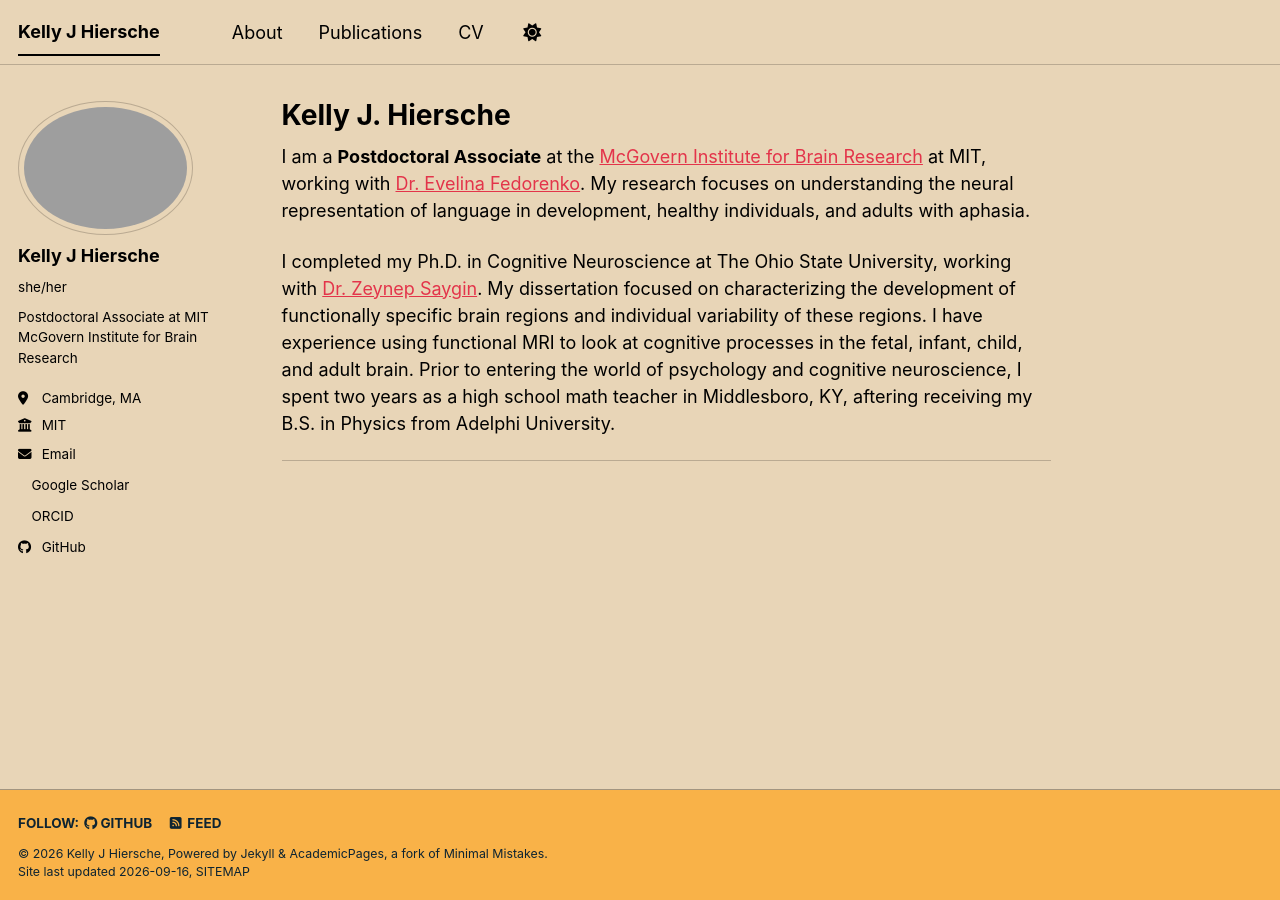
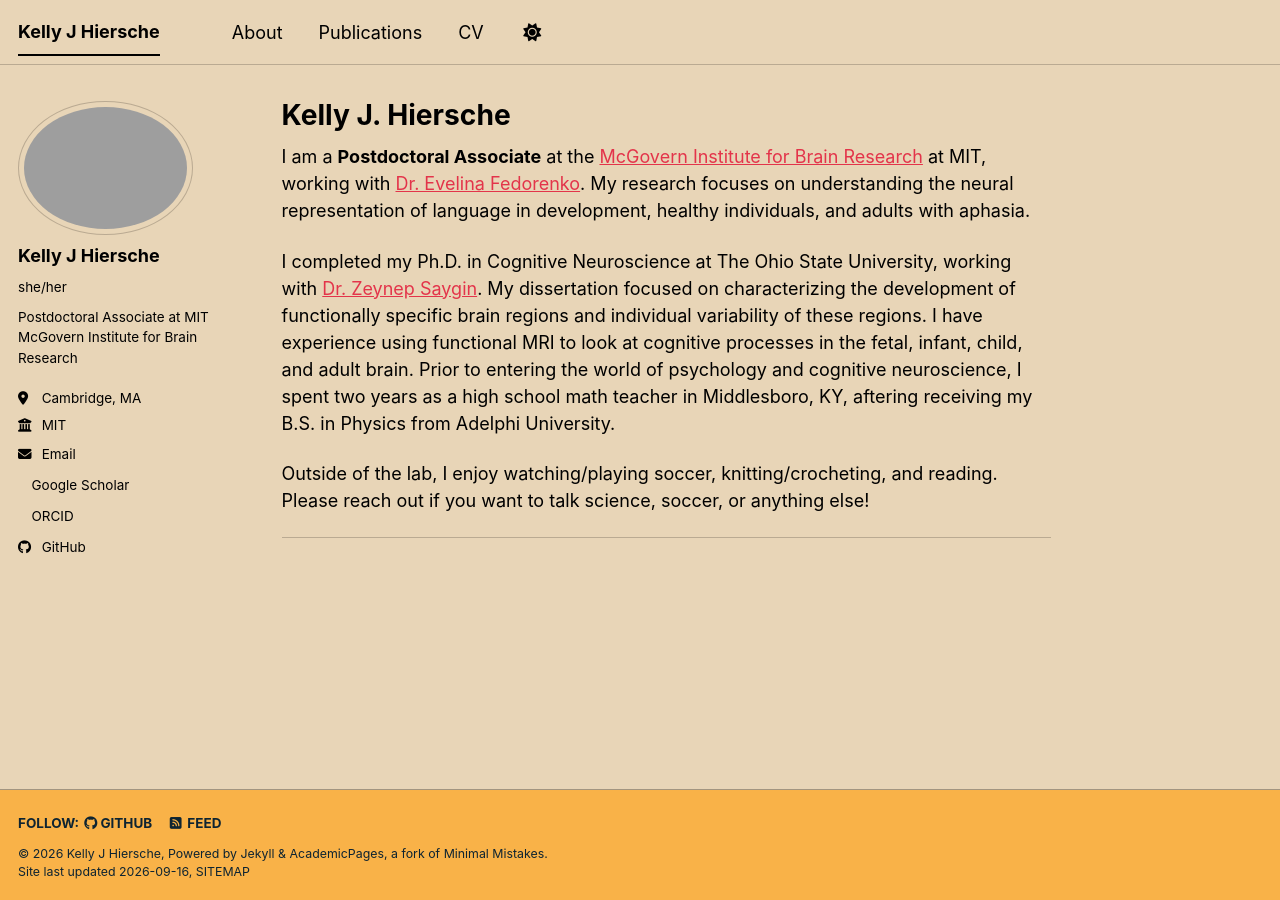
Before and after one commit to kellyjhiersche/kellyjhiersche.github.io, a Jekyll site: the page built from _pages/about.md, in a window 1280 px wide. Built offline with Jekyll 4.4.1, drawn with Linux system fonts in a browser that asks for light colours; a style sheet for code colours, icons or effects is not loaded.

Commit message:
Update about.md

```diff
--- a/_pages/about.md
+++ b/_pages/about.md
@@ -11,4 +11,6 @@ I am a  **Postdoctoral Associate** at the [McGovern Institute for Brain Research
 
 I completed my Ph.D. in Cognitive Neuroscience at The Ohio State University, working with [Dr. Zeynep Saygin](https://www.zeynepsaygin.com/). My dissertation focused on characterizing the development of functionally specific brain regions and individual variability of these regions. I have experience using functional MRI to look at cognitive processes in the fetal, infant, child, and adult brain. Prior to entering the world of psychology and cognitive neuroscience, I spent two years as a high school math teacher in Middlesboro, KY, aftering receiving my B.S. in Physics from Adelphi University.
 
+Outside of the lab, I enjoy watching/playing soccer, knitting/crocheting, and reading. Please reach out if you want to talk science, soccer, or anything else!
+
 ---
```
